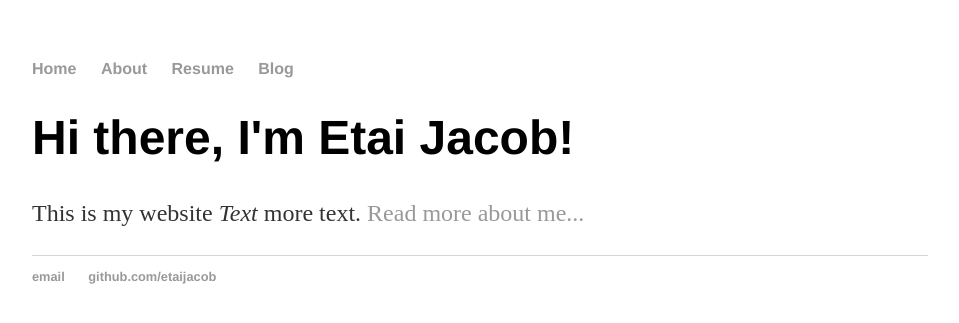
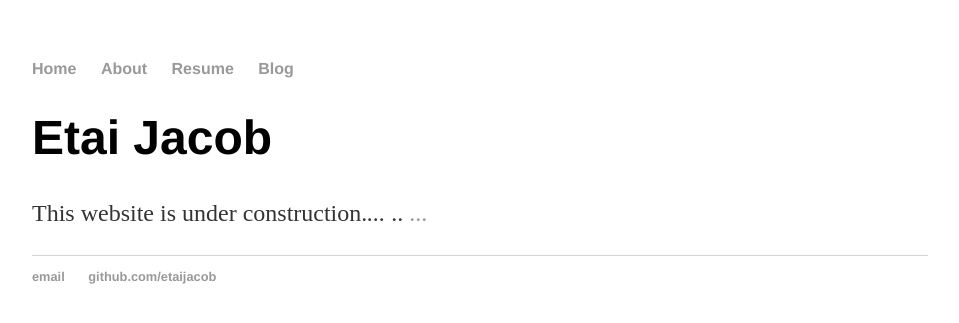
Before and after one commit to etaijacob/old_website, a Jekyll site: the page built from index.html, in a window 1280 px wide. Shown: the top 323 px of the page, without its empty margins (160-1119 px from the left). Built offline with Jekyll 4.4.1, drawn with Linux system fonts in a browser that asks for light colours.

Commit message:
Update index.html

```diff
--- a/index.html
+++ b/index.html
@@ -3,6 +3,6 @@ layout: default
 title: Etai Jacob
 ---
 <div class="blurb">
-	<h1>Hi there, I'm Etai Jacob!</h1>
-	<p>This is my website <em>Text </em>more text. <a href="/about">Read more about me...</a></p>
+	<h1>Etai Jacob</h1>
+	<p>This website is under construction.<em>... </em>.. <a href="/about">...</a></p>
 </div><!-- /.blurb -->
```
